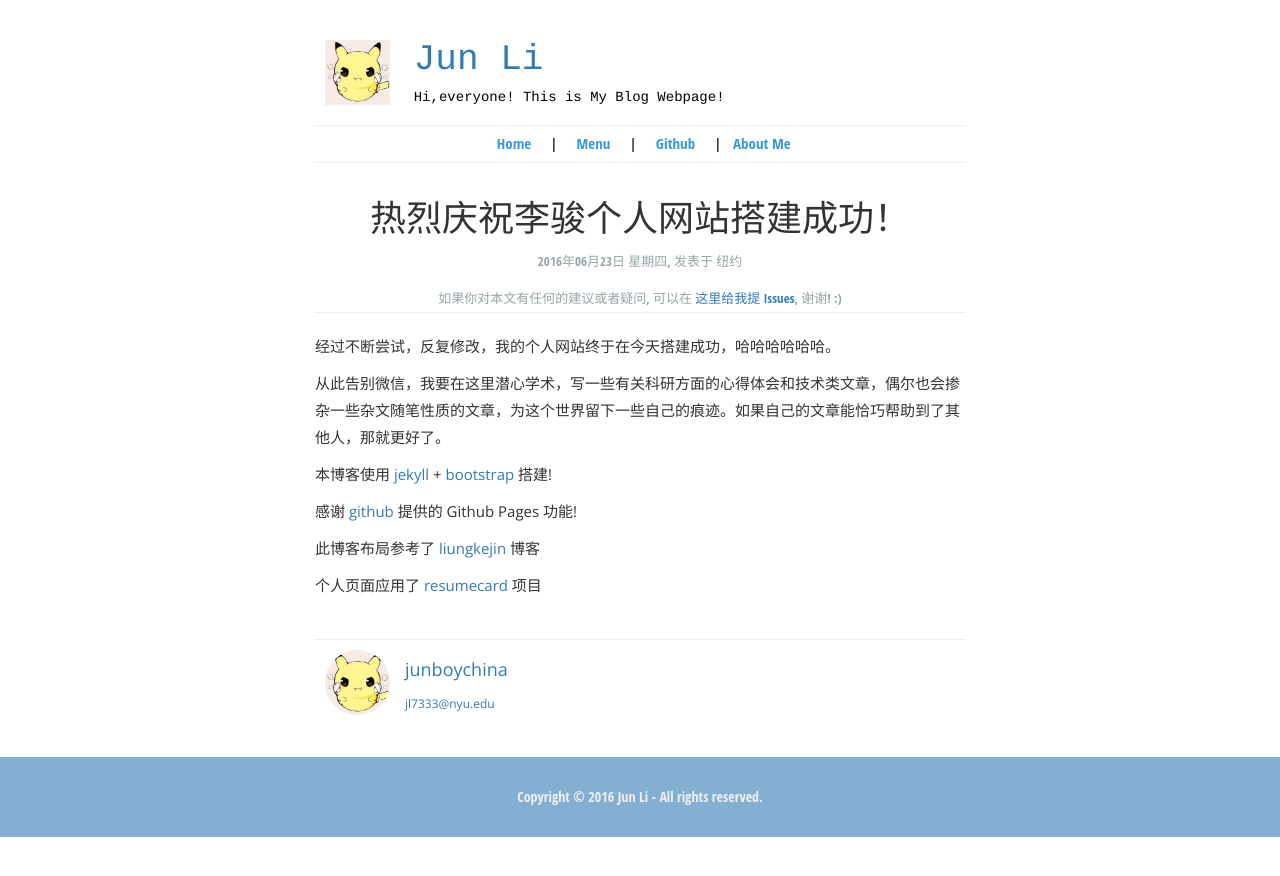
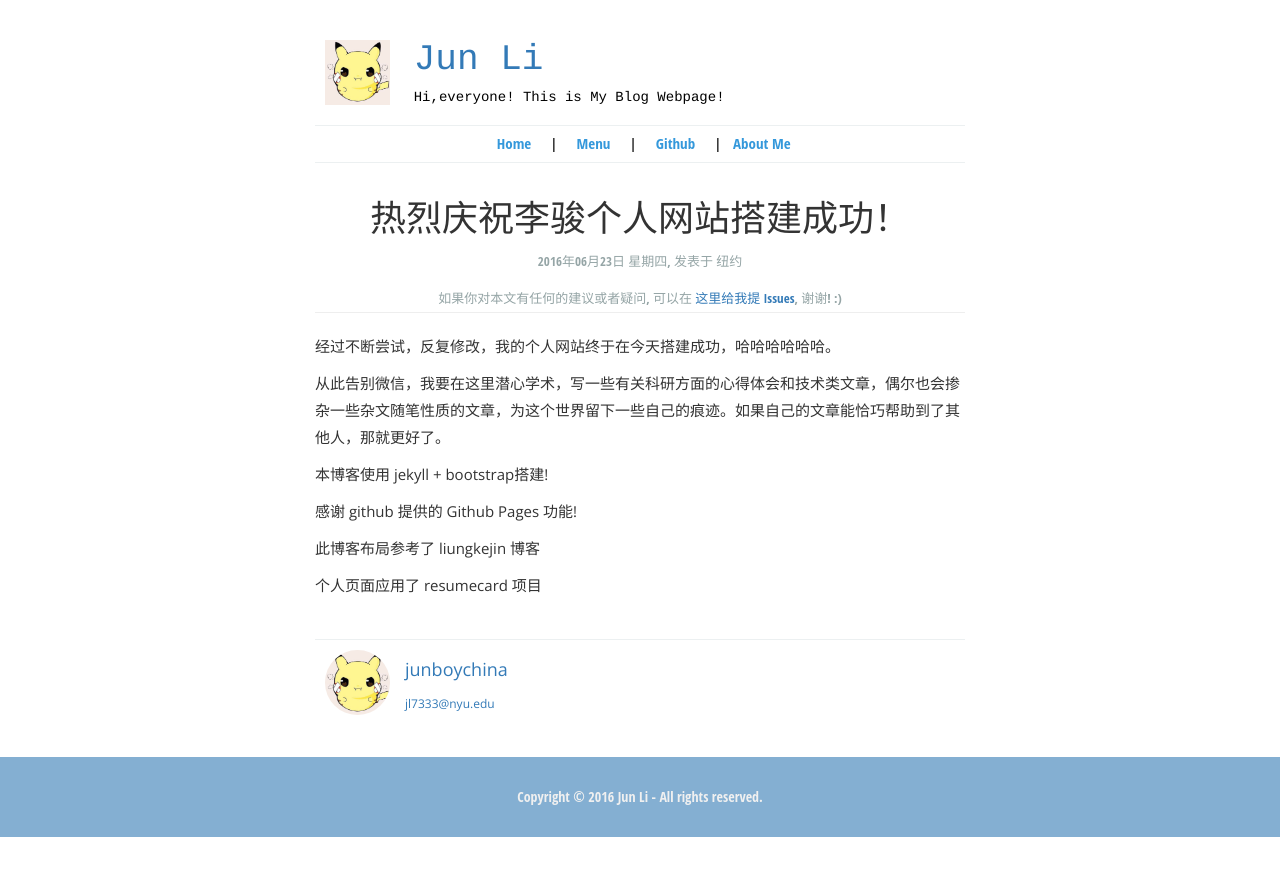
Before and after one commit to junboychina/junboychina.github.io, a Jekyll site: the page built from _posts/2016-03-04-Getting-Started.md, in a window 1280 px wide. Shown: the top 876 px of the page. Built offline with Jekyll 4.4.1, drawn with Linux system fonts in a browser that asks for light colours; some of the changed lines change nothing that is shown.

Commit message:
thank you

```diff
--- a/_posts/2016-03-04-Getting-Started.md
+++ b/_posts/2016-03-04-Getting-Started.md
@@ -10,10 +10,10 @@
 
 从此告别微信，我要在这里潜心学术，写一些有关科研方面的心得体会和技术类文章，偶尔也会掺杂一些杂文随笔性质的文章，为这个世界留下一些自己的痕迹。如果自己的文章能恰巧帮助到了其他人，那就更好了。
 
-本博客使用 [jekyll](http://jekyll.bootcss.com/) + [bootstrap](http://v3.bootcss.com) 搭建!
+本博客使用 jekyll + bootstrap搭建!
 
-感谢 [github](https://github.com) 提供的 Github Pages 功能!
+感谢 github 提供的 Github Pages 功能!
 
-此博客布局参考了 [liungkejin](http://github.com/liungkejin) 博客
+此博客布局参考了 liungkejin 博客
 
-个人页面应用了 [resumecard](http://ddbullfrog.github.io/resumecard/) 项目
+个人页面应用了 resumecard 项目
```
